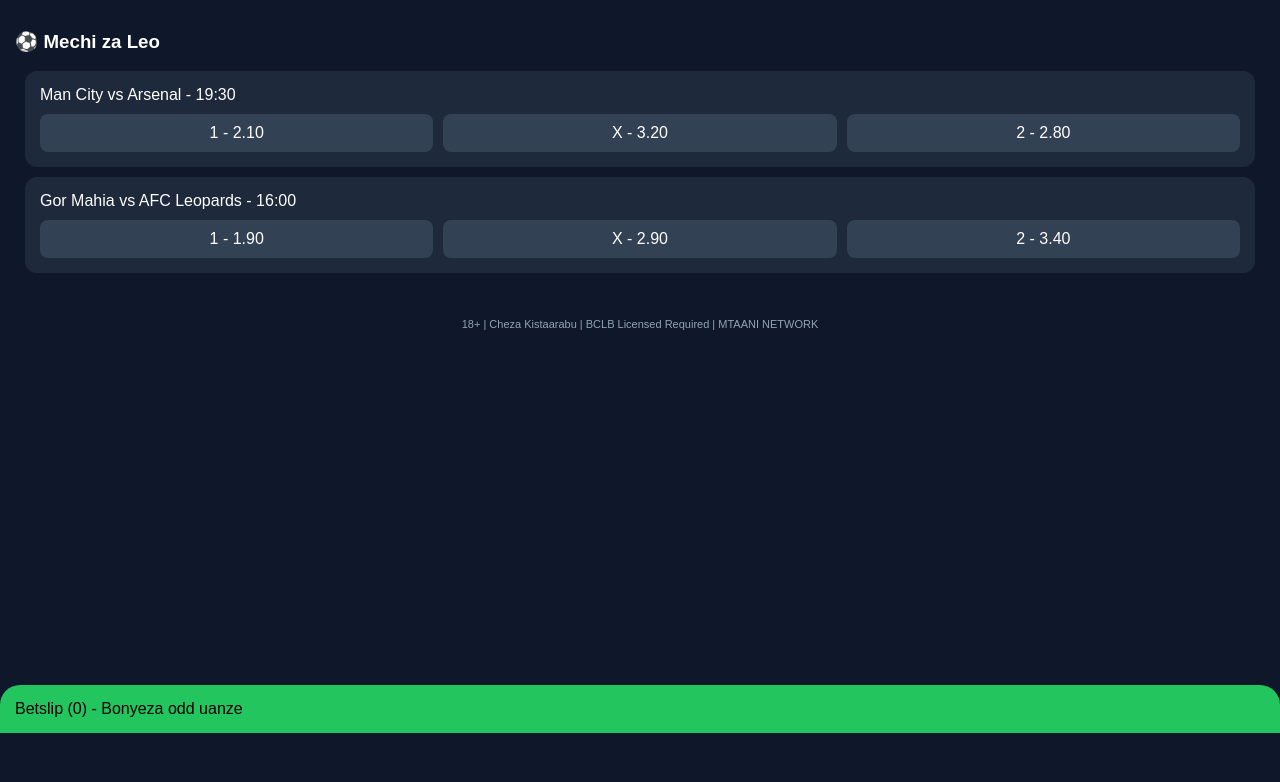
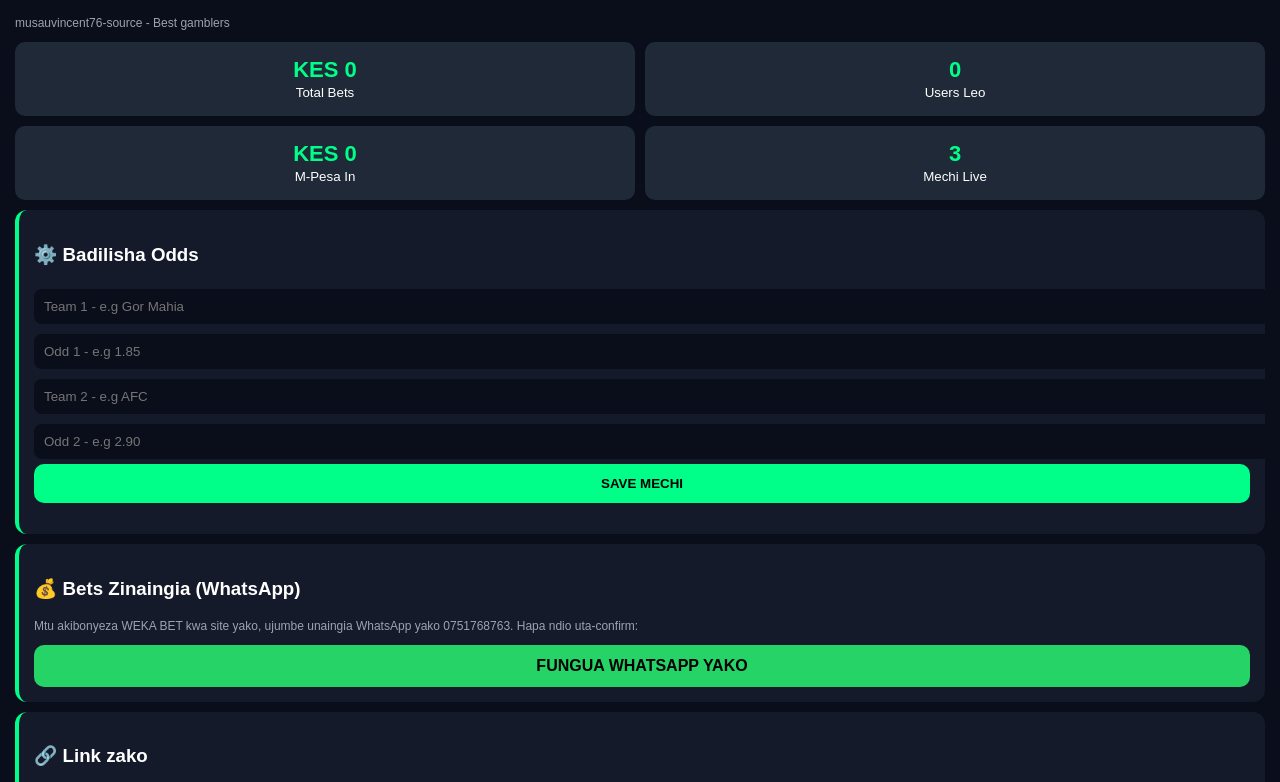
Before and after one commit to musauvincent76-source/Sharks, a plain HTML site: page admin.html in a window 1280 px wide. Shown: the part 67-849 px from the top of the page. Before the commit the page ends 800 px from the top, so only its background shows below. Drawn offline with Linux system fonts and the light colour scheme.

Commit message:
Update admin.html

```diff
--- a/admin.html
+++ b/admin.html
@@ -1,64 +1,69 @@
 <!DOCTYPE html>
 <html>
 <head>
-<title>MTAANI BET - Cheza na Ushinde Rongai</title>
-<meta name="viewport" content="width=device-width, initial-scale=1">
+<meta name="viewport" content="width=device-width,initial-scale=1">
+<title>SHARKS ADMIN</title>
 <style>
-body{margin:0;background:#0f172a;color:#fff;font-family:Arial}
-.header{background:#1e293b;padding:15px;display:flex;justify-content:space-between;align-items:center}
-.logo{font-weight:bold;color:#22c55e;font-size:20px}
-.btn{background:#22c55e;color:#000;padding:8px 15px;border-radius:20px;text-decoration:none;font-weight:bold}
-.match{background:#1e293b;margin:10px;padding:15px;border-radius:12px}
-.odds{display:flex;gap:10px;margin-top:10px}
-.odd{background:#334155;padding:10px 20px;border-radius:8px;flex:1;text-align:center;cursor:pointer}
-.odd:hover{background:#22c55e;color:#000}
-.betslip{position:fixed;bottom:0;left:0;right:0;background:#22c55e;color:#000;padding:15px;border-radius:20px 20px 0 0}
+body{margin:0;background:#0a0e1a;color:#fff;font-family:Arial;padding:15px}
+.card{background:#151a2a;padding:15px;border-radius:12px;margin:10px 0;border-left:4px solid #00ff88}
+h2{color:#00ff88}
+input,select{width:100%;padding:10px;margin:5px 0;border-radius:8px;border:none;background:#0a0e1a;color:#fff}
+.btn{background:#00ff88;color:#000;padding:12px;border:none;border-radius:10px;width:100%;font-weight:bold}
+.stat{display:grid;grid-template-columns:1fr 1fr;gap:10px}
+.stat div{background:#1f2937;padding:15px;border-radius:10px;text-align:center}
+.stat b{display:block;font-size:22px;color:#00ff88}
 </style>
 </head>
 <body>
 
-<div class="header">
-  <div class="logo">MTAANI BET</div>
-  <a class="btn" href="https://wa.me/254751768763?text=Nataka%20account%20ya%20betting">JOIN - 18+</a>
+<h2>🦈 SHARKS ADMIN PANEL</h2>
+<p style="color:#9ca3af;font-size:12px">musauvincent76-source - Best gamblers</p>
+
+<div class="stat">
+<div><b>KES 0</b><small>Total Bets</small></div>
+<div><b>0</b><small>Users Leo</small></div>
+<div><b>KES 0</b><small>M-Pesa In</small></div>
+<div><b>3</b><small>Mechi Live</small></div>
 </div>
 
-<div style="padding:15px">
-  <h3>⚽ Mechi za Leo</h3>
-
-  <div class="match">
-    <div>Man City vs Arsenal - 19:30</div>
-    <div class="odds">
-      <div class="odd" onclick="addBet('Man City 2.10')">1 - 2.10</div>
-      <div class="odd" onclick="addBet('Draw 3.20')">X - 3.20</div>
-      <div class="odd" onclick="addBet('Arsenal 2.80')">2 - 2.80</div>
-    </div>
-  </div>
-
-  <div class="match">
-    <div>Gor Mahia vs AFC Leopards - 16:00</div>
-    <div class="odds">
-      <div class="odd" onclick="addBet('Gor 1.90')">1 - 1.90</div>
-      <div class="odd" onclick="addBet('Draw 2.90')">X - 2.90</div>
-      <div class="odd" onclick="addBet('AFC 3.40')">2 - 3.40</div>
-    </div>
-  </div>
-
+<div class="card">
+<h3>⚙️ Badilisha Odds</h3>
+<input id="team1" placeholder="Team 1 - e.g Gor Mahia">
+<input id="odd1" placeholder="Odd 1 - e.g 1.85">
+<input id="team2" placeholder="Team 2 - e.g AFC">
+<input id="odd2" placeholder="Odd 2 - e.g 2.90">
+<button class="btn" onclick="save()">SAVE MECHI</button>
+<p id="msg" style="color:#00ff88;margin-top:10px"></p>
 </div>
 
-<div class="betslip" id="slip">
-  Betslip (0) - Bonyeza odd uanze
+<div class="card">
+<h3>💰 Bets Zinaingia (WhatsApp)</h3>
+<p style="font-size:12px;color:#9ca3af">Mtu akibonyeza WEKA BET kwa site yako, ujumbe unaingia WhatsApp yako 0751768763. Hapa ndio uta-confirm:</p>
+<a href="https://wa.me/254751768763" style="display:block;background:#25d366;color:#000;padding:12px;text-align:center;border-radius:10px;text-decoration:none;font-weight:bold">FUNGUA WHATSAPP YAKO</a>
+</div>
+
+<div class="card">
+<h3>🔗 Link zako</h3>
+<p>Site ya wateja:</p>
+<input value="https://musauvincent76-source.github.io/Sharks/" readonly>
+<p>Admin Link (hii):</p>
+<input value="https://musauvincent76-source.github.io/Sharks/admin.html" readonly>
 </div>
 
 <script>
-let bets = [];
-function addBet(team){
-  bets.push(team);
-  document.getElementById('slip').innerHTML = `Betslip (${bets.length}) - ${bets.join(', ')} <br><br> <a href='https://wa.me/254751768763?text=Nimebet%20${bets}' style='background:#000;color:#22c55e;padding:10px;border-radius:10px;text-decoration:none;display:block;text-align:center'>WEKA BET VIA WHATSAPP</a>`;
+function save(){
+let t1=document.getElementById('team1').value;
+let o1=document.getElementById('odd1').value;
+let t2=document.getElementById('team2').value;
+let o2=document.getElementById('odd2').value;
+if(!t1){alert('Weka team');return}
+document.getElementById('msg').innerText=`✅ Ime-save! ${t1} (${o1}) vs ${t2} (${o2}) - Itaonekana kwa site baada ya refresh!`;
+// Hapa ndio unge-save kwa Firebase/Sheets kwa site kubwa
 }
 </script>
 
-<div style="padding:20px;font-size:11px;color:#94a3b8;text-align:center">
-18+ | Cheza Kistaarabu | BCLB Licensed Required | MTAANI NETWORK
+<div style="text-align:center;margin-top:20px">
+<a href="index.html" style="color:#00ff88">← Rudi kwa SHARKS BET</a>
 </div>
 
 </body>
```
